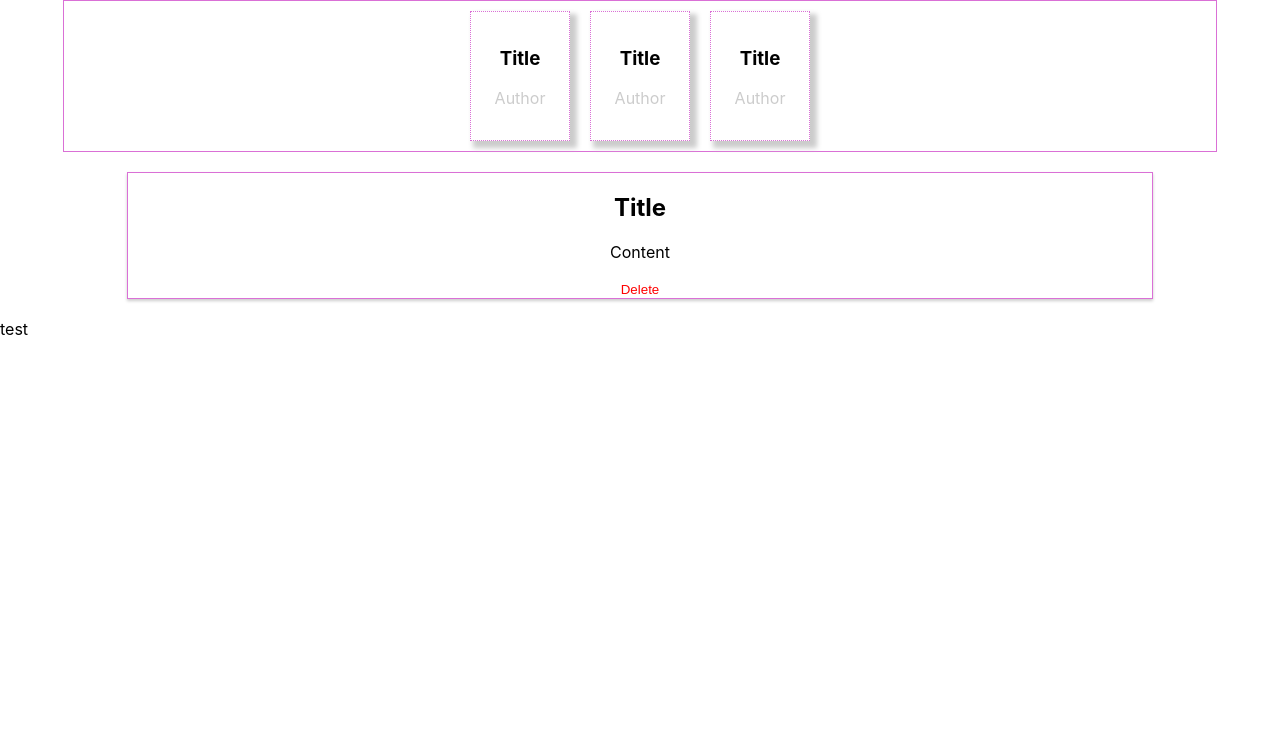
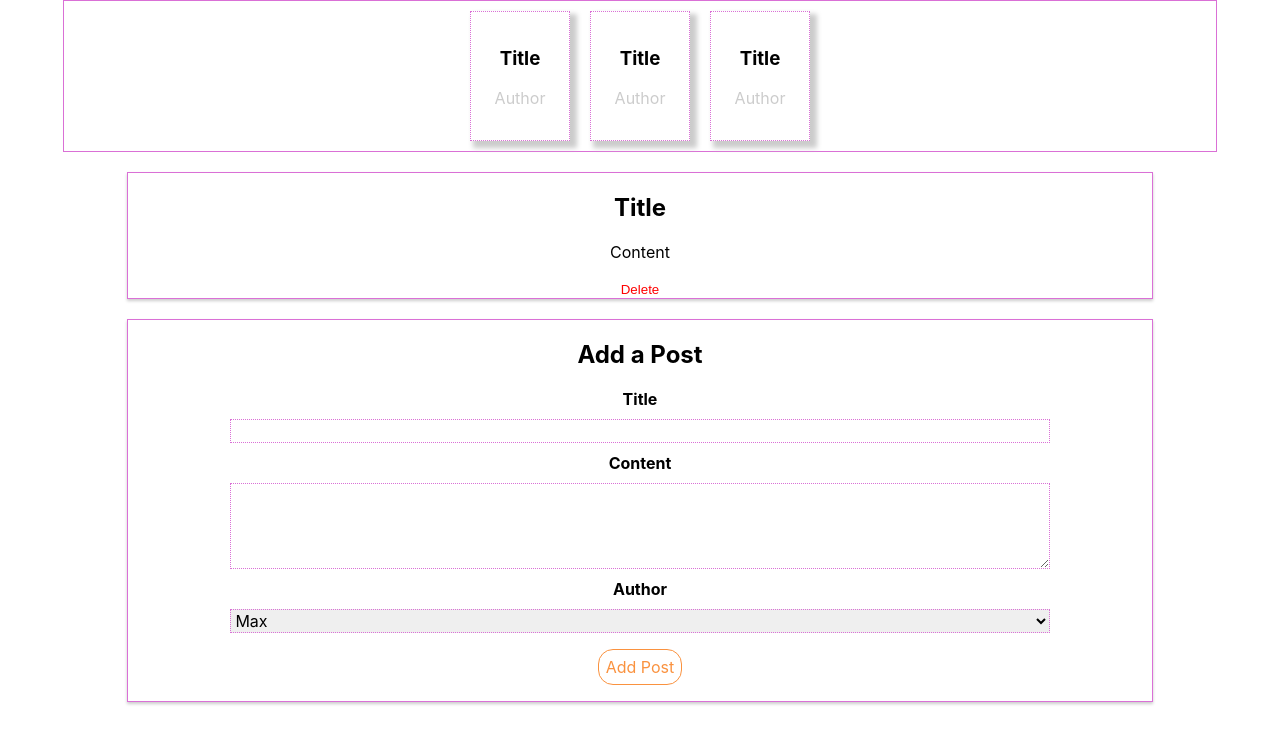
Before and after one commit to jg00/prac-react-http-requests, a React (Create React App) app: page / in a window 1280 px wide. Shown: the top 744 px of the page. Built offline with nearby package versions, Linux system fonts and the light colour scheme.

Commit message:
Blog and Post components added.

```diff
--- a/src/components/NewPost/NewPost.js
+++ b/src/components/NewPost/NewPost.js
@@ -1,8 +1,47 @@
 import React, { Component } from "react";
+import classes from "./NewPost.module.css";
 
 export class NewPost extends Component {
+  state = {
+    title: "",
+    content: "",
+    author: ""
+  };
+
+  textChangeHandler = (event, element) => {
+    this.setState({
+      [element]: event.target.value
+    });
+  };
+
   render() {
-    return <div>test</div>;
+    return (
+      <div className={classes.NewPost}>
+        <h1>Add a Post</h1>
+        <label>Title</label>
+        <input
+          type="text"
+          value={this.state.title}
+          onChange={event => this.textChangeHandler(event, "title")}
+        />
+        <label>Content</label>
+        <textarea
+          rows="4"
+          type="text"
+          value={this.state.content}
+          onChange={event => this.textChangeHandler(event, "content")}
+        />
+        <label>Author</label>
+        <select
+          value={this.state.author}
+          onChange={event => this.textChangeHandler(event, "author")}
+        >
+          <option value="Max">Max</option>
+          <option value="Manu">Manu</option>
+        </select>
+        <button>Add Post</button>
+      </div>
+    );
   }
 }
 
--- a/src/components/NewPost/NewPost.module.css
+++ b/src/components/NewPost/NewPost.module.css
@@ -0,0 +1,43 @@
+.NewPost {
+  width: 80%;
+  margin: 20px auto;
+  border: 1px solid orchid;
+  box-shadow: 0 2px 3px #ccc;
+  text-align: center;
+}
+
+.NewPost label {
+  display: block;
+  margin: 10px auto;
+  text-align: center;
+  font-weight: bold;
+}
+
+.NewPost input,
+.NewPost textarea,
+.NewPost select {
+  display: block;
+  width: 80%;
+  box-sizing: border-box;
+  border: 1px dotted orchid;
+  outline: none;
+  font: inherit;
+  margin: auto;
+}
+
+.NewPost button {
+  margin: 16px 0;
+  padding: 7px;
+  font: inherit;
+  border: 1px solid #fa923f;
+  background-color: transparent;
+  color: #fa923f;
+  cursor: pointer;
+  border-radius: 15px;
+}
+
+.NewPost button:hover,
+.NewPost button:active {
+  color: white;
+  background-color: #fa923f;
+}
```
